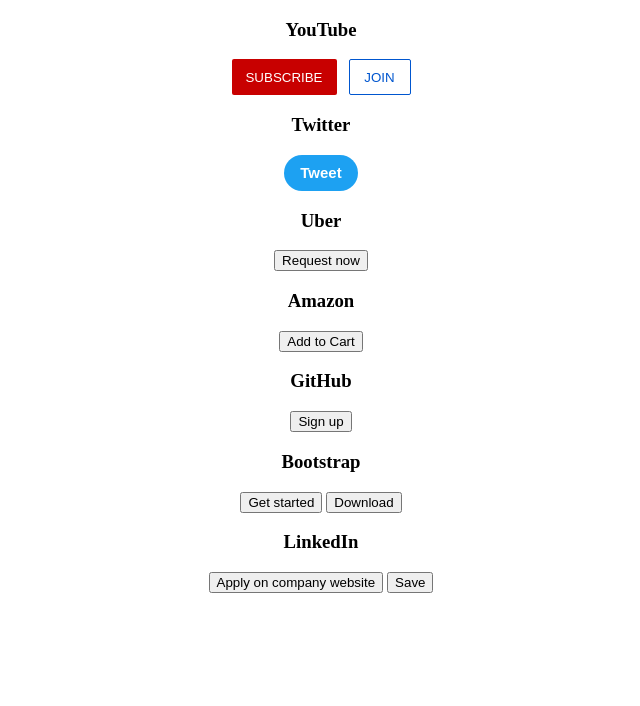
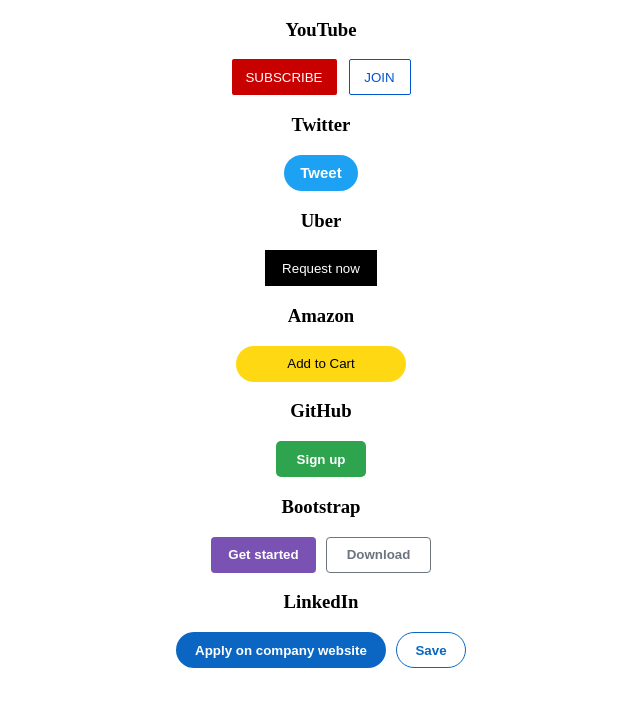
Before and after one commit to amankhangit/Buttons, a plain HTML site: page index.html in a window 1280 px wide. Shown: the whole page, without its empty margins (319-959 px from the left). Drawn offline with Linux system fonts and the light colour scheme.

Commit message:
Update style.css

```diff
--- a/style.css
+++ b/style.css
@@ -45,3 +45,83 @@
 .subscribe-button:hover{
     opacity: 0.8;
 }
+
+.uber{
+    background-color: black;
+    color: white;
+    height: 36px;
+    width: 112px;
+    border: none;
+    cursor: pointer;
+
+}
+
+.amazon{
+    background-color: rgb(255,216,20);
+    height: 36px;
+    width: 170px;
+    border: none;
+    border-radius: 18px;
+    cursor: pointer;
+}
+
+.github{
+    background-color: rgb(46, 164, 79);
+    color: white;
+    border: none;
+    height: 36px;
+    width: 90px;
+    border-radius: 5px;
+    font-weight: 600;
+    cursor: pointer;
+}
+
+.bootstrap1{
+    background-color: rgb(121, 82, 179);
+    color: white;
+    height: 36px;
+    width: 105px;
+    border: none;
+    border-radius: 4px;
+    font-weight: 600;
+    margin-right: 6px;
+    cursor: pointer;
+}
+
+.bootstrap2{
+    background-color: white;
+    color: rgb(108, 117, 125);
+    border-style: solid;
+    border-width: 1px;
+    border-color: rgb(108, 117, 125);
+    height: 36px;
+    width: 105px;
+    border-radius: 4px;
+    font-weight: bold;
+    cursor: pointer;
+}
+
+.linkedin1{
+    background-color: rgb(10, 102, 194);
+    color: white;
+    height: 36px;
+    width: 210px;
+    border: none;
+    border-radius: 18px;
+    font-weight: 600;
+    margin-right: 6px;
+    cursor: pointer;
+}
+
+.linkedin2{
+    background-color: white;
+    color: rgb(10, 102, 194);
+    height: 36px;
+    width: 70px;
+    border-style: solid;
+    border-width: 1px;
+    border-color: rgb(10, 102, 194);
+    border-radius: 18px;
+    font-weight: bold;
+    cursor: pointer;
+}
```
